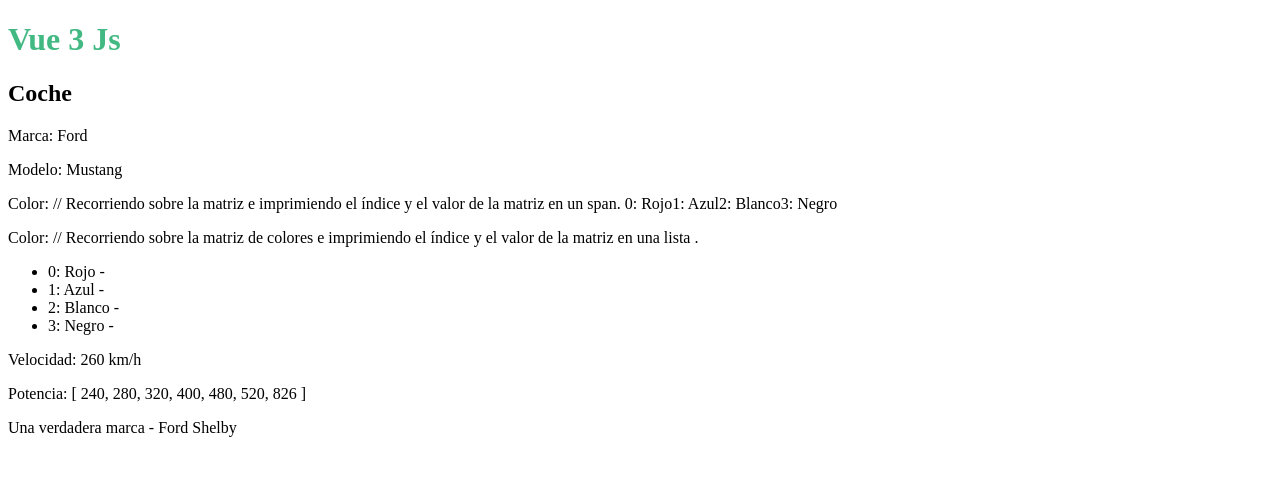
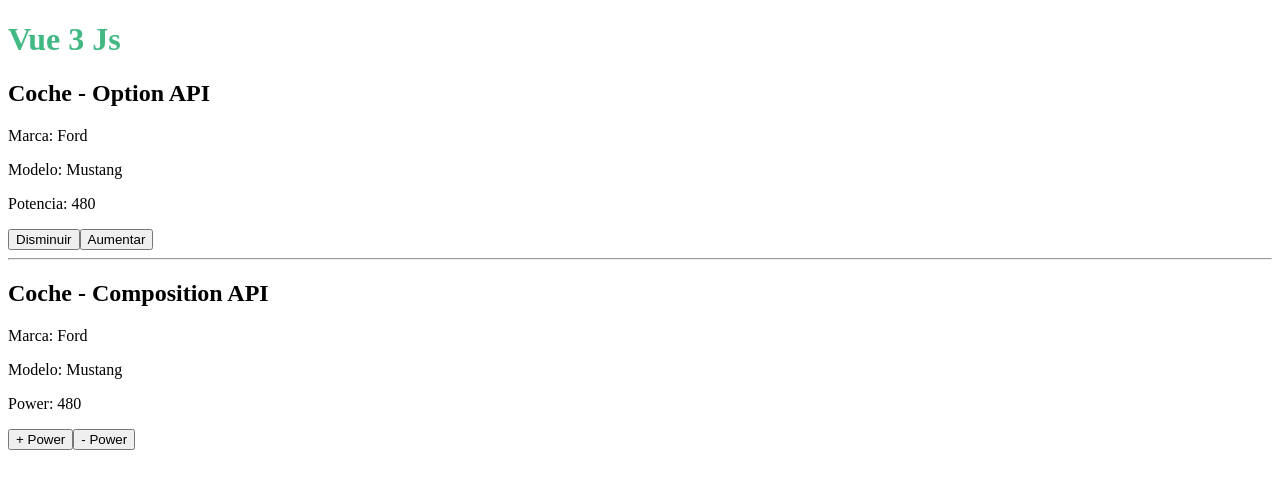
Before and after one commit to danielg2017/Vue3-Started, a Vue app: page / in a window 1280 px wide. Shown: the top 488 px of the page. Built offline with nearby package versions, Linux system fonts and the light colour scheme.

Commit message:
event click- binding

```diff
--- a/src/App.vue
+++ b/src/App.vue
@@ -1,16 +1,20 @@
 <template>
     <div>
         <h1>Vue 3 Js</h1>
-        <Car />
+        <CarOption />
+        <hr />
+        <CarComposition />
     </div>
 </template>
 
 <script>
-import Car from "./components/Car.vue";
+import CarComposition from "./components/CarComposition.vue";
+import CarOption from "./components/CarOption.vue";
 
 export default {
     components: {
-        Car,
+        CarComposition,
+        CarOption,
     },
 };
 </script>
--- a/src/components/Car.vue
+++ /dev/null
@@ -1,57 +0,0 @@
-<template>
-    <div>
-        <h2>Coche</h2>
-        <!-- Asi se utiliza la variable -->
-
-        <p>Marca: {{ marca }}</p>
-        <p>Modelo: {{ modelo }}</p>
-        <p>
-            Color:
-
-            // Recorriendo sobre la matriz e imprimiendo el índice y el valor de la matriz en un span.
-            <span v-for="(color, index) in colors" :key="index">
-                {{ index }}: {{ color }}
-            </span>
-        </p>
-        <p> Color:
-            // Recorriendo sobre la matriz de colores e imprimiendo el índice y el valor de la matriz en una lista .
-            <ul>
-            <li v-for="(color, index) in colors" :key="index">
-                {{ index }}: {{ color }} -
-            </li>
-        </ul></p>
-        <!-- asi se accede a un array de objetos -->
-        <p>Velocidad: {{ velocidad }} km/h</p>
-        <p>Potencia: {{ caballos }}</p>
-        {{ mensaje.title }} - {{ mensaje.text }}
-        <!-- asi se accede a los atributos de un objeto -->
-    </div>
-</template>
-
-<script>
-export default {
-    setup() {
-        const marca = "Ford";
-        const modelo = "Mustang";
-        const colors = ["Rojo", "Azul", "Blanco", "Negro"]; // variable de tipo array
-        const velocidad = "260";
-        const caballos = [240, 280, 320, 400, 480, 520, 826];
-        const mensaje = {
-            //variable de tipo objeto
-            title: "Una verdadera marca",
-            text: "Ford Shelby",
-        };
-
-        return {
-            marca,
-            modelo,
-            colors,
-            velocidad,
-            caballos,
-            mensaje,
-        };
-    },
-};
-</script>
-
-<style scoped></style>
--- /dev/null
+++ b/src/components/CarComposition.vue
@@ -0,0 +1,101 @@
+<template>
+    <h2>Coche - Composition API</h2>
+    <!-- Asi se utiliza la variable -->
+
+    <p>Marca: {{ brand }}</p>
+    <p>Modelo: {{ model }}</p>
+    <p>Power: {{ power }}</p>
+    <button @click="upPower(20)">+ Power</button>
+    <button @click="downPower">- Power</button>
+
+    <!-- Asi se utiliza condiconales v-if con v-for -->
+    <!-- <p>Potencias Urbanas menor 320 CV </p>
+        <ul>
+        <template v-for="(caballo, index) in caballos" :key="index">
+            <li v-if="caballo <=320">{{ caballo }}</li>
+        </template>
+        </ul>
+        <p>Potencias Competición mayores 320 CV </p>
+        <ul>
+        <template v-for="(caballo, index) in caballos" :key="index">
+            <li v-if="caballo >320">{{ caballo }}</li>
+        </template>
+        </ul> -->
+    <!-- Así se utiliza condicionales v-else con v-for -->
+    <!-- <p>Potencias Urbanas menor 320 CV </p>
+        <ul>
+        <template v-for="(caballo, index) in caballos" :key="index">
+            <li v-if="caballo <=320">{{ caballo }}</li>
+        </template>
+        </ul> -->
+    <!-- Así se utiliza condicionales v-else-if con v-for -->
+    <!-- <p>Potencias</p>
+        <ul>
+        <template v-for="(caballo, index) in caballos" :key="index">
+            <li v-if="caballo < 320">Urbano: {{ caballo }}</li>
+            <li v-else-if="caballo === 320">Hibrido: {{ caballo }}</li>
+            <li v-else>Competición: {{ caballo }}</li>
+        </template>
+        </ul>
+
+        <p>
+            Color: -->
+
+    <!-- // Recorriendo sobre la matriz e imprimiendo el índice y el valor de la matriz en un span. -->
+    <!-- <span v-for="(color, index) in colors" :key="index">
+                {{ index }}: {{ color }}
+            </span>
+        </p>
+        <p> Color: -->
+    <!-- // Recorriendo sobre la matriz de colores e imprimiendo el índice y el valor de la matriz en una lista . -->
+    <!-- <ul>
+            <li v-for="(color, index) in colors" :key="index">
+                {{ index }}: {{ color }} -
+            </li>
+        </ul></p> -->
+    <!-- asi se accede a un array de objetos -->
+    <!-- <p>Velocidad: {{ velocidad }} km/h</p>
+        <p>Potencia: {{ caballos }}</p>
+        {{ mensaje.title }} - {{ mensaje.text }} -->
+    <!-- asi se accede a los atributos de un objeto -->
+</template>
+
+<script>
+import { ref } from "vue";
+
+export default {
+    setup() {
+        const brand = "Ford";
+        const model = "Mustang";
+        const colors = ["Rojo", "Azul", "Blanco", "Negro"]; // variable de tipo array
+        const speed = "260";
+        let power = ref(480);
+        const menssaje = {
+            //variable de tipo objeto
+            title: "Una verdadera marca",
+            text: "Ford Shelby",
+        };
+
+        const upPower = (newPower) => {
+            // console.log("Aumentar potencia");
+            power.value = power.value + newPower;
+        };
+
+        const downPower = () => {
+            // console.log("Disminuir potencia");
+            power.value--;
+        };
+
+        return {
+            brand,
+            model,
+            colors,
+            speed,
+            power,
+            menssaje,
+        };
+    },
+};
+</script>
+
+<style scoped></style>
--- /dev/null
+++ b/src/components/CarOption.vue
@@ -0,0 +1,43 @@
+<template>
+    <div>
+        <h2>Coche - Option API</h2>
+        <!-- Asi se utiliza la variable -->
+
+        <p>Marca: {{ brand }}</p>
+        <p>Modelo: {{ model }}</p>
+        <p>Potencia: {{ power }}</p>
+    </div>
+    <button @click="powerUp(20)">Disminuir</button>
+    <button @click="powerDown">Aumentar</button>
+</template>
+
+<script>
+export default {
+    data() {
+        return {
+            brand: "Ford",
+            model: "Mustang",
+            power: 480,
+            colors: ["Rojo", "Azul", "Blanco", "Negro"], // variable de tipo array
+            velocidad: 0,
+            mensaje: {
+                //variable de tipo objeto
+                title: "Una verdadera marca",
+                text: "Ford Shelby",
+            },
+        };
+    },
+    methods: {
+        powerUp(newPower) {
+            console.log("Aumentar potencia");
+            this.power = this.power + newPower;
+        },
+        powerDown() {
+            console.log("Disminuir potencia");
+            this.power--;
+        },
+    },
+};
+</script>
+
+<style scoped></style>
```
